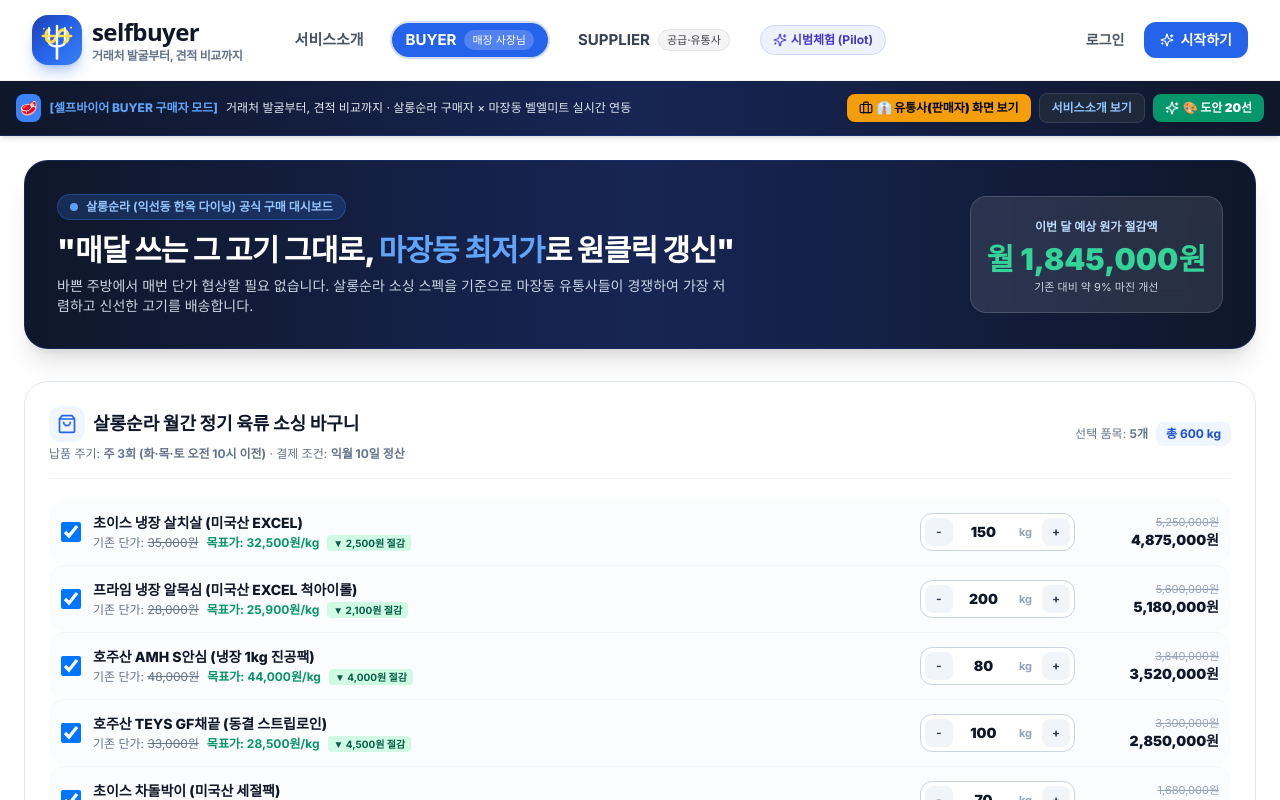
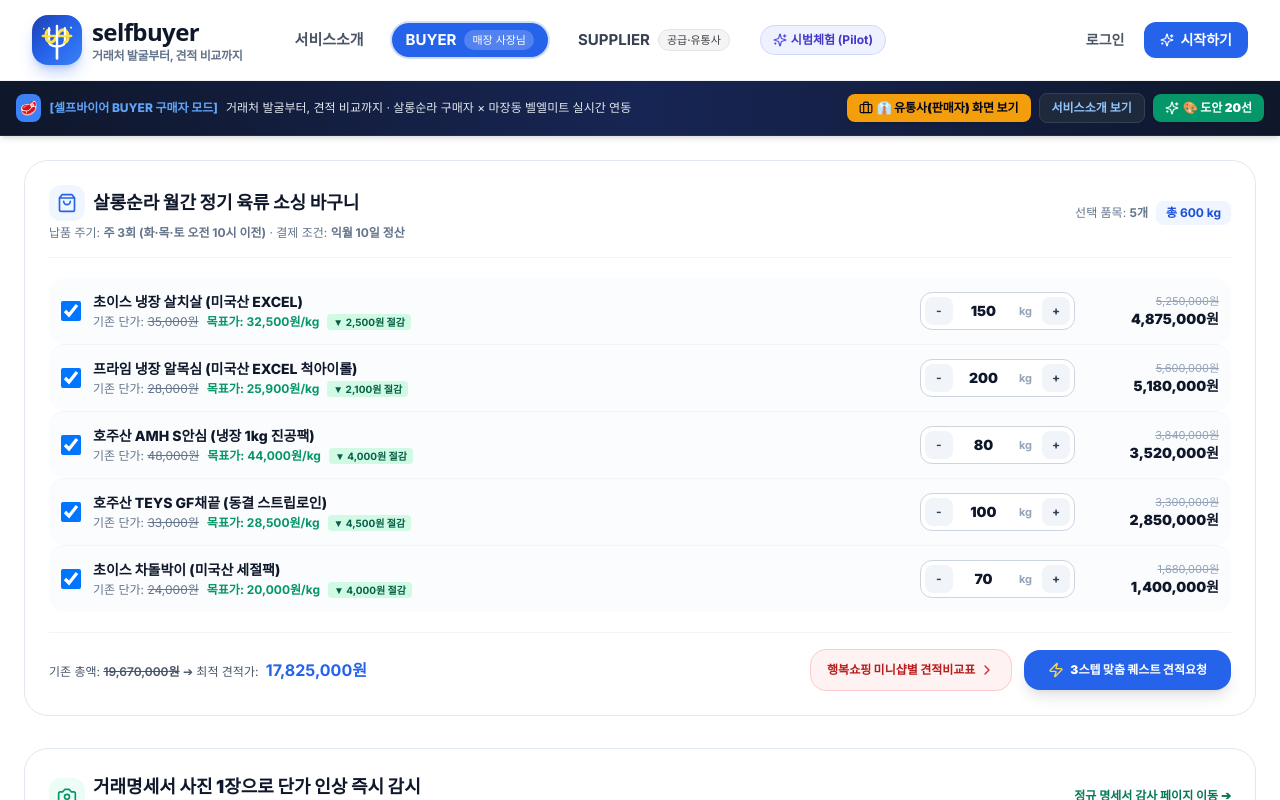
Before and after one commit to richvayne13/bid_table, a Next.js app: page /buyer in a window 1280 px wide. Shown: the top 800 px of the page. Built offline with nearby package versions, Linux system fonts and the light colour scheme.

Commit message:
fix: remove top salon-soonra navy banner from buyer dashboard

```diff
--- a/src/components/buyer/BuyerHomeDashboard.tsx
+++ b/src/components/buyer/BuyerHomeDashboard.tsx
@@ -83,33 +83,6 @@ export function BuyerHomeDashboard() {
 
   return (
     <div className="space-y-8 max-w-7xl mx-auto px-4 sm:px-6 py-6">
-      {/* 1. 상단 히어로: 살롱순라 구매자 대시보드 요약 */}
-      <div className="bg-gradient-to-r from-slate-900 via-blue-950 to-slate-900 text-white p-6 sm:p-8 rounded-3xl shadow-xl border border-blue-900/40 flex flex-col md:flex-row md:items-center justify-between gap-6">
-        <div>
-          <div className="inline-flex items-center gap-2 px-3 py-1 rounded-full bg-blue-500/20 text-blue-300 text-xs font-bold border border-blue-500/30 mb-3">
-            <span className="w-2 h-2 rounded-full bg-blue-400 animate-pulse"></span>
-            살롱순라 (익선동 한옥 다이닝) 공식 구매 대시보드
-          </div>
-          <h2 className="text-2xl sm:text-3xl font-black tracking-tight">
-            &quot;매달 쓰는 그 고기 그대로, <span className="text-blue-400">마장동 최저가</span>로 원클릭 갱신&quot;
-          </h2>
-          <p className="text-slate-300 text-xs sm:text-sm mt-2 max-w-2xl leading-relaxed">
-            바쁜 주방에서 매번 단가 협상할 필요 없습니다. 살롱순라 소싱 스펙을 기준으로
-            마장동 유통사들이 경쟁하여 가장 저렴하고 신선한 고기를 배송합니다.
-          </p>
-        </div>
-
-        <div className="bg-white/10 backdrop-blur-md p-4 rounded-2xl border border-white/15 text-center min-w-[220px]">
-          <span className="text-xs text-blue-200 font-semibold">이번 달 예상 원가 절감액</span>
-          <div className="text-2xl sm:text-3xl font-black text-emerald-400 mt-1">
-            월 {savedTotal.toLocaleString()}원
-          </div>
-          <span className="text-[11px] text-slate-300 mt-0.5 block">
-            기존 대비 약 {Math.round((savedTotal / currentTotal) * 100)}% 마진 개선
-          </span>
-        </div>
-      </div>
-
       {/* 2. 메인 섹션 A: 살롱순라 원클릭 정기 식자재 바구니 */}
       <section className="bg-white p-6 rounded-3xl border border-slate-200 shadow-xs space-y-5">
         <div className="flex flex-col sm:flex-row sm:items-center justify-between gap-3 border-b border-slate-100 pb-4">
```
